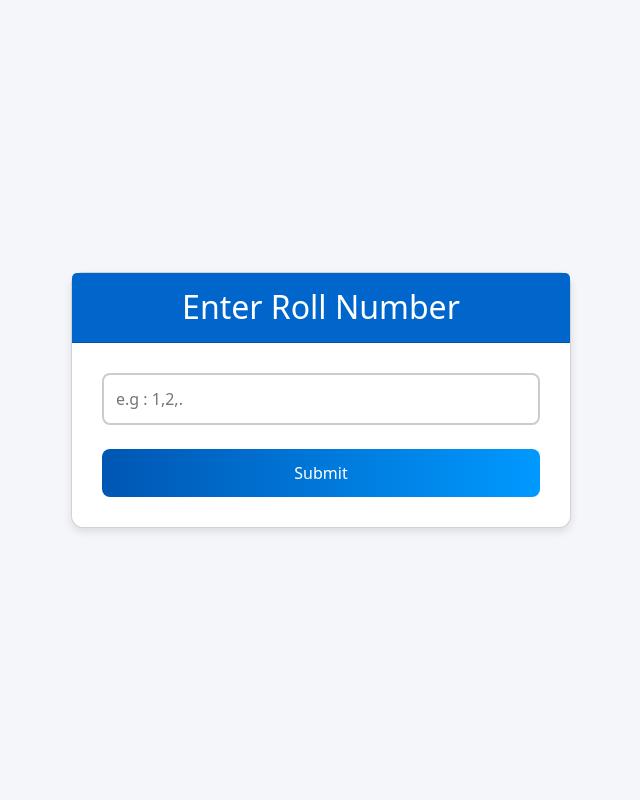
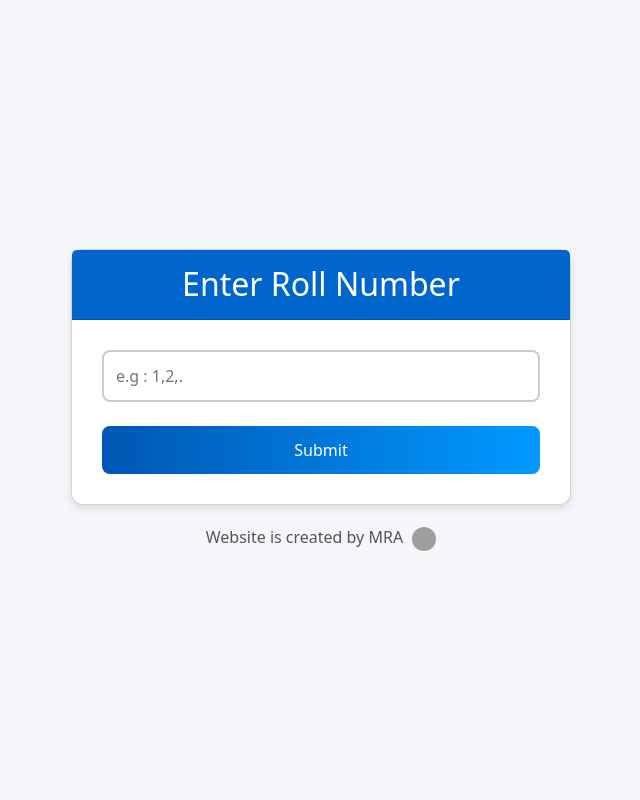
Before and after one commit to Rafay123Anwar/result, a Django app: page / in a window 1280 px wide. Shown: the whole page, without its empty margins (319-959 px from the left). Run offline with Django 5.2, Linux system fonts and the light colour scheme; grey boxes are pictures that could not be loaded.

Commit message:
first commit

```diff
--- a/semester_result/templates/input_roll_no.html
+++ b/semester_result/templates/input_roll_no.html
@@ -18,6 +18,7 @@
             display: flex;
             align-items: center;
             justify-content: center;
+            flex-direction: column;
             padding: 20px;
         }
 
@@ -57,13 +58,7 @@
             font-size: 16px;
             text-align: center;
         }
-        .form-label {
-        font-weight: bold;
-        margin-bottom: 10px;
-        color: #333;
-    }
 
-    /* Input Field Styling */
         input[type="text"], input[type="number"] {
             width: 100%;
             padding: 12px;
@@ -79,12 +74,7 @@
             outline: none;
         }
 
-    /* Submit Button Styling */
         .btn-primary {
-        width: 100%;
-        padding: 12px;
-        font-weight: 500;
-        font-size: 16px;
             background: linear-gradient(90deg, #0056b3, #0099ff);
             color: #fff;
             border: none;
@@ -101,6 +91,22 @@
             transform: translateY(2px);
             box-shadow: 0 2px 6px rgba(0, 102, 204, 0.4);
         }
+
+        .footer {
+        margin-top: 20px;
+        font-size: 16px;
+        text-align: center;
+        color: #555;
+    }
+
+    .footer img {
+        width: 1.5em;
+        height: 1.5em;
+        vertical-align: center;
+        margin-left: 5px;
+        border-radius: 50%; /* Makes the image circular */
+        overflow: hidden; /* Ensures any extra content is clipped */
+    }
     </style>
 </head>
 <body>
@@ -112,9 +118,7 @@
             <form method="post">
                 {% csrf_token %}
                 <div class="mb-4">
-                    <!-- <label for="rollNumber" class="form-label">Roll Number</label> -->
                     {{ form.as_p }}
-                    <!-- <input type="text" id="rollNumber" name="rollNumber" placeholder="Enter your roll number" class="form-control"> -->
                 </div>
                 <div>
                     <button type="submit" class="btn btn-primary">Submit</button>
@@ -127,7 +131,10 @@
             {% endif %}
         </div>
     </div>
-
+    <div class="footer">
+        Website is created by MRA
+        <img src="https://encrypted-tbn0.gstatic.com/images?q=tbn:ANd9GcSDH2g2eoJm9dHjktvJ18tvBqpetKrVhEJRww&s" alt="">
+    </div>
     <!-- Bootstrap JS Bundle -->
     <script src="https://cdn.jsdelivr.net/npm/bootstrap@5.3.0/dist/js/bootstrap.bundle.min.js"></script>
 </body>
```
Also changed, not shown: semester_result/templates/result_page.html (+19 -0 lines). Lines whose indentation alone changed are shown as unchanged.
